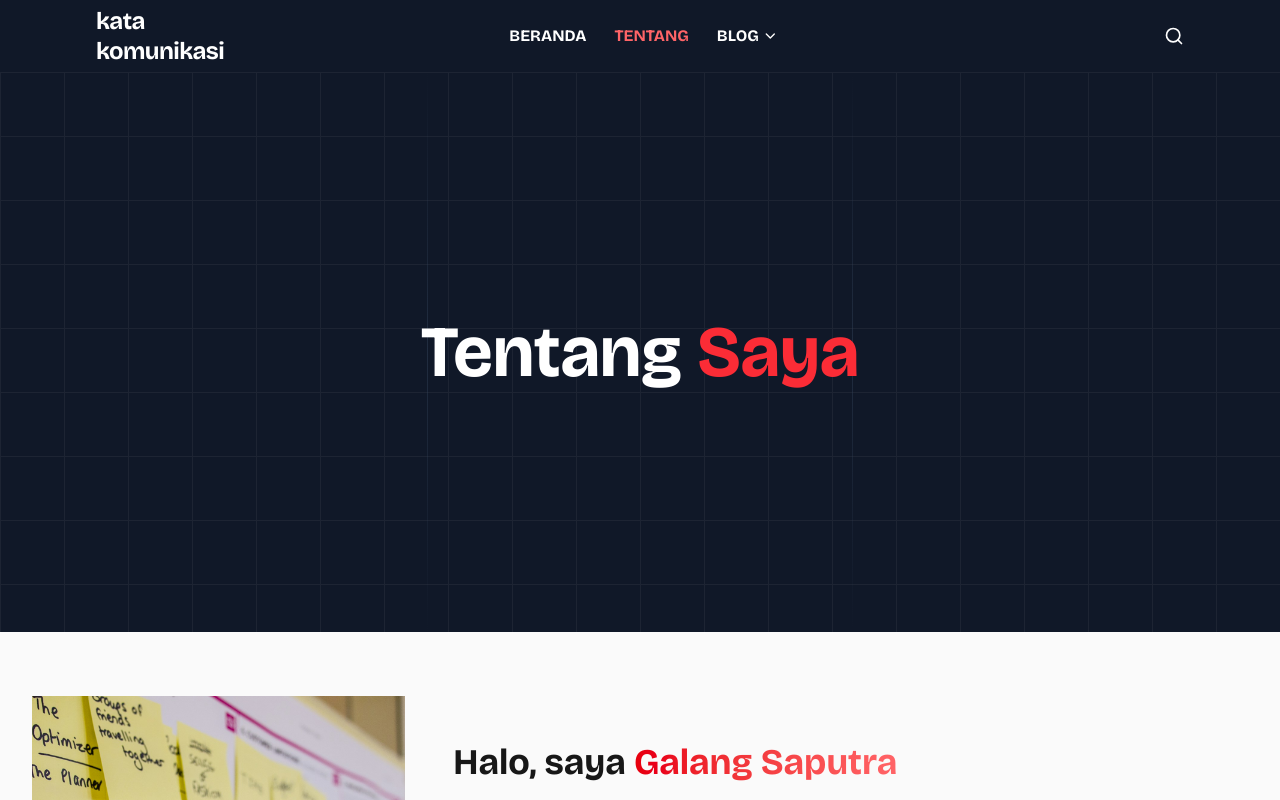
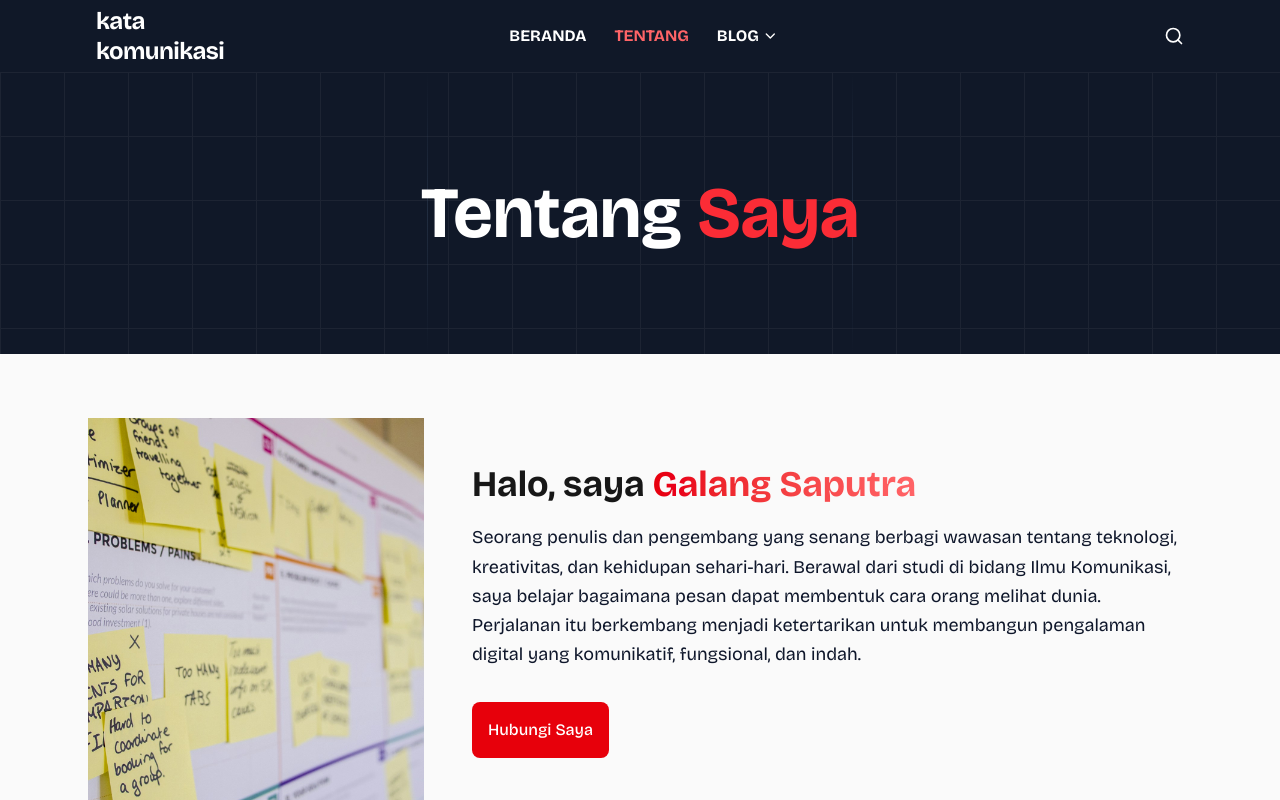
Before and after one commit to mgs28-mh/blog, a Next.js app: page /about in a window 1280 px wide. Shown: the top 800 px of the page. Built offline with nearby package versions, Linux system fonts and the light colour scheme.

Commit message:
style: standardize container widths to max-w-6xl

```diff
--- a/components/about.tsx
+++ b/components/about.tsx
@@ -7,7 +7,7 @@ import { motion } from "framer-motion";
 export default function AboutSection() {
   return (
     <section className="py-16 bg-neutral-50 overflow-x-hidden">
-      <div className="max-w-7xl mx-auto px-4 sm:px-6 lg:px-8">
+      <div className="max-w-6xl mx-auto px-6">
         <div className="grid grid-cols-1 lg:grid-cols-3 gap-12 items-center">
           {/* Left - Image */}
           <motion.div
--- a/components/about/hero.tsx
+++ b/components/about/hero.tsx
@@ -4,7 +4,7 @@ import { motion } from "framer-motion";
 
 export default function Hero() {
   return (
-    <section className="relative h-[50vh] md:h-[70vh] py-12 flex items-center justify-center overflow-hidden bg-gray-900">
+    <section className="relative py-16 md:py-24 flex items-center justify-center overflow-hidden bg-gray-900">
       {/* Decorative background elements */}
       <div className="absolute inset-0 overflow-hidden">
         {/* Grid pattern */}
@@ -22,7 +22,7 @@ export default function Hero() {
       </div>
 
       {/* Content Container */}
-      <div className="relative z-20 w-full max-w-7xl mx-auto px-4 sm:px-6 lg:px-8">
+      <div className="relative z-20 w-full max-w-6xl mx-auto px-6">
         {/* Main Heading */}
         <motion.div
           initial={{ opacity: 0, y: 30 }}
--- a/components/blog/blog-page.tsx
+++ b/components/blog/blog-page.tsx
@@ -79,7 +79,7 @@ export default function BlogList({ currentPage, category }: BlogListProps) {
 
   return (
     <section ref={ref} className="py-16 sm:py-20 lg:py-24 bg-white">
-      <div className="max-w-7xl mx-auto px-4 sm:px-6 lg:px-8">
+        <div className="max-w-6xl mx-auto px-6">
         <motion.div
           variants={containerVariants}
           initial="hidden"
--- a/components/blog/hero.tsx
+++ b/components/blog/hero.tsx
@@ -4,7 +4,7 @@ import { motion } from "framer-motion";
 
 export default function Hero() {
   return (
-    <section className="relative h-[50vh] md:h-[70vh] py-12 flex items-center justify-center overflow-hidden bg-gray-900">
+    <section className="relative py-16 md:py-24 flex items-center justify-center overflow-hidden bg-gray-900">
       {/* Decorative background elements */}
       <div className="absolute inset-0 overflow-hidden">
         {/* Grid pattern */}
@@ -22,7 +22,7 @@ export default function Hero() {
       </div>
 
       {/* Content Container */}
-      <div className="relative z-20 w-full max-w-7xl mx-auto px-4 sm:px-6 lg:px-8">
+      <div className="relative z-20 w-full max-w-6xl mx-auto px-6">
         {/* Main Heading */}
         <motion.div
           initial={{ opacity: 0, y: 30 }}
--- a/components/hero.tsx
+++ b/components/hero.tsx
@@ -22,7 +22,7 @@ export default function Hero() {
         <div className="absolute top-0 right-1/3 w-px h-full bg-gradient-to-b from-transparent via-slate-700/50 to-transparent" />
       </div>
 
-      <div className="relative z-10 max-w-7xl mx-auto px-6 text-center">
+      <div className="relative z-10 max-w-6xl mx-auto px-6 text-center">
         {/* Main Headline */}
         <div className="mb-6">
           <motion.h1
@@ -64,7 +64,7 @@ export default function Hero() {
                transition-all duration-300 transform hover:-translate-y-2 hover:scale-105"
           >
             <FileText aria-hidden="true" className="relative z-10 w-5 h-5" />
-            <span className="relative z-10">Eksplorasi Artikel</span>
+            <span className="relative z-10">Jelajahi Artikel</span>
             <ArrowRight
               aria-hidden="true"
               className="relative z-10 w-5 h-5 group-hover:translate-x-2 transition-transform"
@@ -80,7 +80,7 @@ export default function Hero() {
                shadow-lg hover:shadow-xl transition-all duration-300 transform hover:-translate-y-1"
           >
             <Code aria-hidden="true" className="relative z-10 w-5 h-5" />
-            <span>Profil Penulis</span>
+            <span>Tentang Penulis</span>
             <ArrowRight
               aria-hidden="true"
               className="relative z-10 w-5 h-5 group-hover:translate-x-2 transition-transform"
```
